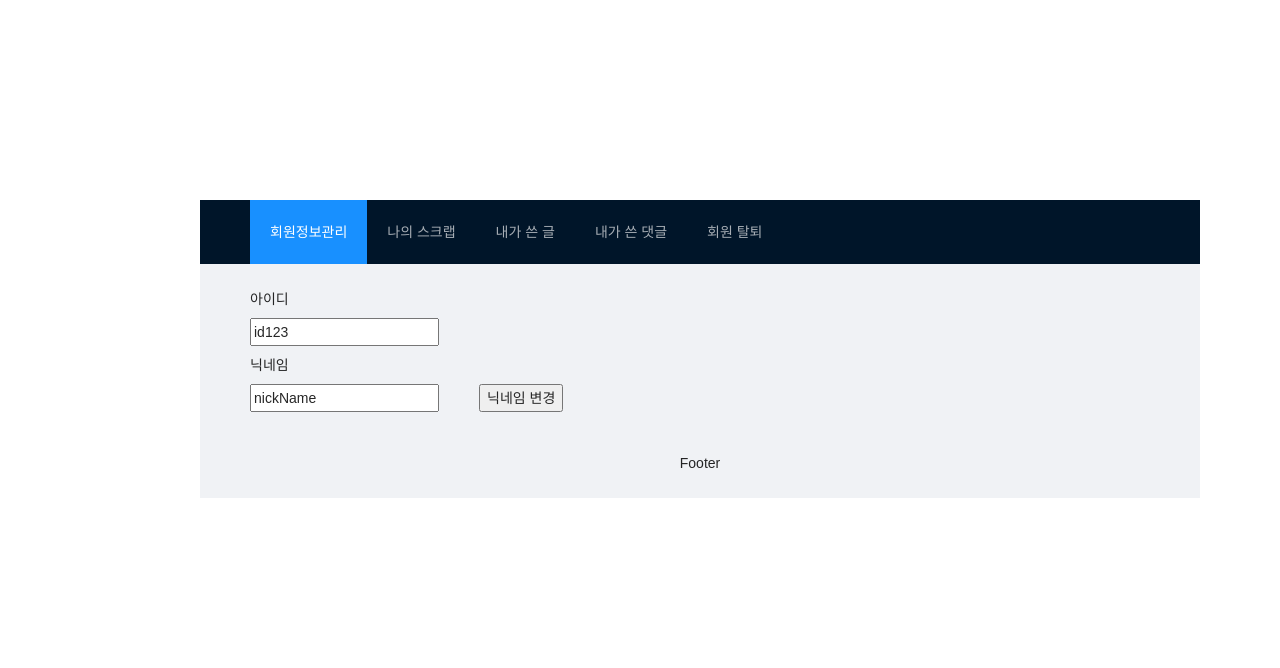
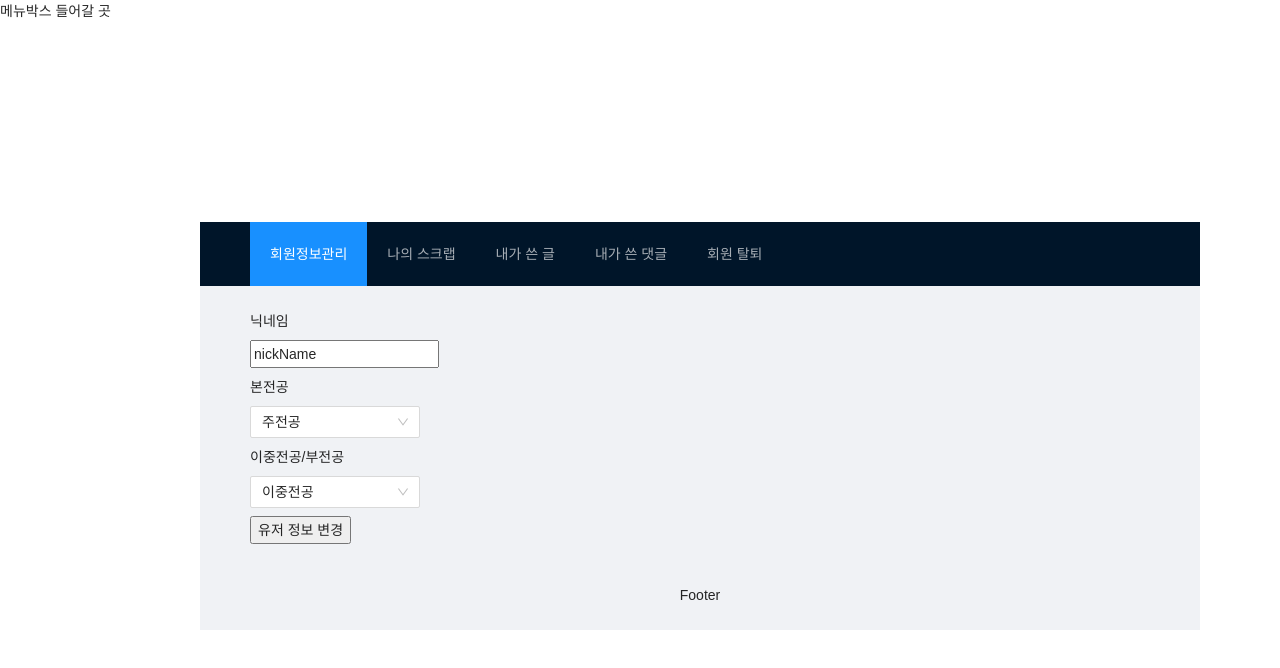
Before and after one commit to suropark/hufs-frontend, a React (Create React App) app: page /mypage in a window 1280 px wide. Shown: the top 668 px of the page. Built offline with nearby package versions, Linux system fonts and the light colour scheme; no server answers.

Commit message:
[ 박수로 ] 기능추가 : 마이페이지 유저 정보 변경

```diff
--- a/package.json
+++ b/package.json
@@ -6,6 +6,7 @@
     "@testing-library/jest-dom": "^5.11.9",
     "@testing-library/react": "^11.2.5",
     "@testing-library/user-event": "^12.7.1",
+    "@toast-ui/react-calendar": "^1.0.5",
     "antd": "^4.14.0",
     "axios": "^0.21.1",
     "react": "^17.0.1",
--- a/src/_actions/types.js
+++ b/src/_actions/types.js
@@ -24,3 +24,4 @@ export const COMMENT_REPORT_FAIL = 'comment_report_fail';
 
 export const AUTH_USER = 'auth_user';
 export const INFO_USER = 'info_user';
+export const UPDATE_USER = 'update_user';
--- a/src/_actions/user_action.js
+++ b/src/_actions/user_action.js
@@ -1,18 +1,40 @@
 // login, logout, register, auth
 
 import axios from 'axios';
-import { INFO_USER, AUTH_USER } from './types';
-
-export const getUserInfo = async () => {
-  // const request = axios.get('user/info').then((response) => response.data);
+import { INFO_USER, AUTH_USER, UPDATE_USER } from './types';
+export const updateUser = async (updatedData) => {
+  const request = await axios
+    .put('user/nickname', updatedData)
+    .then((response) => response.data);
 
   return {
+    type: UPDATE_USER,
+    payload: request,
+    success: true,
+  };
+};
+export const getUserInfo = async () => {
+  const request = await axios.all([
+    axios.get('user/info'),
+    axios.get('user/post'),
+    axios.get('user/comment'),
+    axios.get('user/scrap'),
+  ]);
+  const response = {
+    nickName: request[0].data.nickName,
+    major: request[0].data.major,
+    secondMajor: request[0].data.secondMajor,
+    posts: request[1].data,
+    comments: request[2].data,
+    scraps: request[3].data,
+  };
+  return {
     type: INFO_USER,
-    // payload: request,
+    payload: response,
   };
 };
 export function auth() {
-  const request = axios.get('authApi').then((response) => response.data);
+  const request = axios.get('user/auth').then((response) => response.data);
 
   return {
     type: AUTH_USER,
--- a/src/_reducer/user_reducer.js
+++ b/src/_reducer/user_reducer.js
@@ -1,10 +1,20 @@
 // login, logout, register, auth
-import { INFO_USER, AUTH_USER } from '../_actions/types';
+import { INFO_USER, AUTH_USER, UPDATE_USER } from '../_actions/types';
 export default function user(state = initialState, action) {
   switch (action.type) {
     case INFO_USER:
       return {
+        major: action.payload.major,
+        secondMajor: action.payload.secondMajor,
+        nickName: action.payload.nickName,
+        posts: action.payload.posts,
+        comments: action.payload.comments,
+        scraps: action.payload.scraps,
+      };
+    case UPDATE_USER:
+      return {
         ...state,
+        nickName: action.payload,
       };
 
     default:
@@ -15,8 +25,9 @@ export default function user(state = initialState, action) {
 }
 
 const initialState = {
-  id: 'id123',
   nickName: 'nickName',
+  major: '주전공',
+  secondMajor: '이중전공',
   posts: [
     { postId: 4, title: 'title', content: 'content1' },
     { postId: 126, title: 'title', content: 'content2' },
@@ -30,7 +41,6 @@ const initialState = {
   scraps: [
     { postId: 4, content: 'asfsdf' },
     { postId: 11, content: '123491' },
-
   ],
 };
 // userscrap 필요
--- /dev/null
+++ b/src/components/user/MajorSelect.js
@@ -0,0 +1,28 @@
+import { Select } from 'antd';
+
+import React from 'react';
+
+function MajorSelect({ onChange, defaultMajor }) {
+  const { Option } = Select;
+
+  return (
+    <>
+      <div style={{ margin: '8px 0' }}>
+        <Select
+          defaultValue={defaultMajor}
+          style={{ width: 170 }}
+          onChange={onChange}
+        >
+          <Option value="주전공1">1</Option>
+          <Option value="주전공2">2</Option>
+          <Option value="주전공3">3</Option>
+          {/* <Option value="disabled" disabled>
+          Disabled
+        </Option> */}
+        </Select>
+      </div>
+    </>
+  );
+}
+
+export default MajorSelect;
--- /dev/null
+++ b/src/components/user/SecondMajorSelect.js
@@ -0,0 +1,28 @@
+import { Select } from 'antd';
+
+import React from 'react';
+
+function SecondMajorSelect({ onChange, defaultSecondMajor }) {
+  const { Option } = Select;
+
+  return (
+    <>
+      <div style={{ margin: '8px 0' }}>
+        <Select
+          defaultValue={defaultSecondMajor}
+          style={{ width: 170 }}
+          onChange={onChange}
+        >
+          <Option value="이중1">1</Option>
+          <Option value="이중2">2</Option>
+          <Option value="이중3">3</Option>
+          {/* <Option value="disabled" disabled>
+          Disabled
+        </Option> */}
+        </Select>
+      </div>
+    </>
+  );
+}
+
+export default SecondMajorSelect;
--- a/src/components/user/UserInfo.js
+++ b/src/components/user/UserInfo.js
@@ -1,40 +1,62 @@
 import axios from 'axios';
-import React from 'react';
-import { useSelector } from 'react-redux';
+import React, { useEffect, useState } from 'react';
+import { useDispatch, useSelector } from 'react-redux';
 import useInput from '../../hooks/useInput';
+import { updateUser } from '../../_actions/user_action';
+import MajorSelect from './MajorSelect';
+import SecondMajorSelect from './SecondMajorSelect';
 function UserInfo() {
-  const { id, nickName } = useSelector((state) => state.user); //  유저 리듀서에 있는 유저 정보 가져오기?
+  const { nickName, major, secondMajor } = useSelector((state) => state.user); //  유저 스토어에서 닉네임, 전공, 이중전공 가져오기
   const [nick, onChange, setNick] = useInput(nickName);
 
-  const editNickName = () => {
-    console.log(nick);
-    axios
-      .put('user/nickname', nick)
-      .then((response) => console.log(response.data))
-      .catch((error) => console.log(error));
+  const [change, setChange] = useState({});
+  const dispatch = useDispatch();
+  const onSubmit = () => {
+    let data = { nick: nick, ...change }; // 변경 한 닉네임,
+    console.log(data);
+    const answer = window.confirm('변경은 한 번 ');
+
+    if (answer) {
+      dispatch(updateUser(data)).then((response) => {
+        if (response.success) {
+          alert('닉네임 변경 완료');
+        } else {
+          alert('닉네임 변경 실패');
+        }
+      });
+    }
   };
+  function majorChange(value) {
+    setChange({ ...change, major: value });
+  }
+  function secondMajorChange(value) {
+    setChange({ ...change, secondMajor: value });
+  }
+
+  useEffect(() => {
+    console.log(change);
+  }, [change]);
   return (
     <div>
       <div style={{ margin: '8px 0' }}>
-
-        {' '}
-        <label>아이디</label>
-      </div>
-      <div>
-        <input type="id" value={id} />{' '}
+        <label>닉네임</label>
       </div>
       <div style={{ margin: '8px 0' }}>
-        <label>닉네임</label>
-      </div>
-      <div>
         <input
           type="nickName"
           value={nick}
           onChange={onChange}
           style={{ marginRight: '40px' }}
         />
-        <button onClick={editNickName}> 닉네임 변경 </button>
       </div>
+      <label>본전공</label>
+      <MajorSelect defaultMajor={major} onChange={majorChange} />
+      <label>이중전공/부전공</label>
+      <SecondMajorSelect
+        defaultSecondMajor={secondMajor}
+        onChange={secondMajorChange}
+      />
+      <button onClick={onSubmit}> 유저 정보 변경 </button>
     </div>
   );
 }
--- a/src/components/user/UserWithdrawl.js
+++ b/src/components/user/UserWithdrawl.js
@@ -18,7 +18,6 @@ function UserWithdrawl(props) {
         }
       });
     }
-
   };
   return (
     <>
--- a/src/views/MyPage/MyPage.js
+++ b/src/views/MyPage/MyPage.js
@@ -14,7 +14,6 @@ function MyPage(props) {
   useEffect(() => {
     dispatch(getUserInfo()).then(console.log('cool'));
   }, []);
-  // dispatch(getUserInfo()) 마이페이지 접근시 유저관련 정보를 리듀서에 넣자.
   const [click, setClick] = useState('1');
 
   const onClick = (event) => {
@@ -41,6 +40,8 @@ function MyPage(props) {
   };
 
   return (
+    <>
+      <div>메뉴박스 들어갈 곳</div>
       <Layout className="layout">
         <Header>
           <div className="logo" />
@@ -67,6 +68,7 @@ function MyPage(props) {
         </Content>
         <Footer style={{ textAlign: 'center' }}>Footer</Footer>
       </Layout>
+    </>
   );
 }
 
```
Also changed, not shown: src/components/user/UserComment.js (+0 -9 lines), 1 other file (tests, documents, lock files or other folders). Lines whose indentation alone changed are shown as unchanged.
